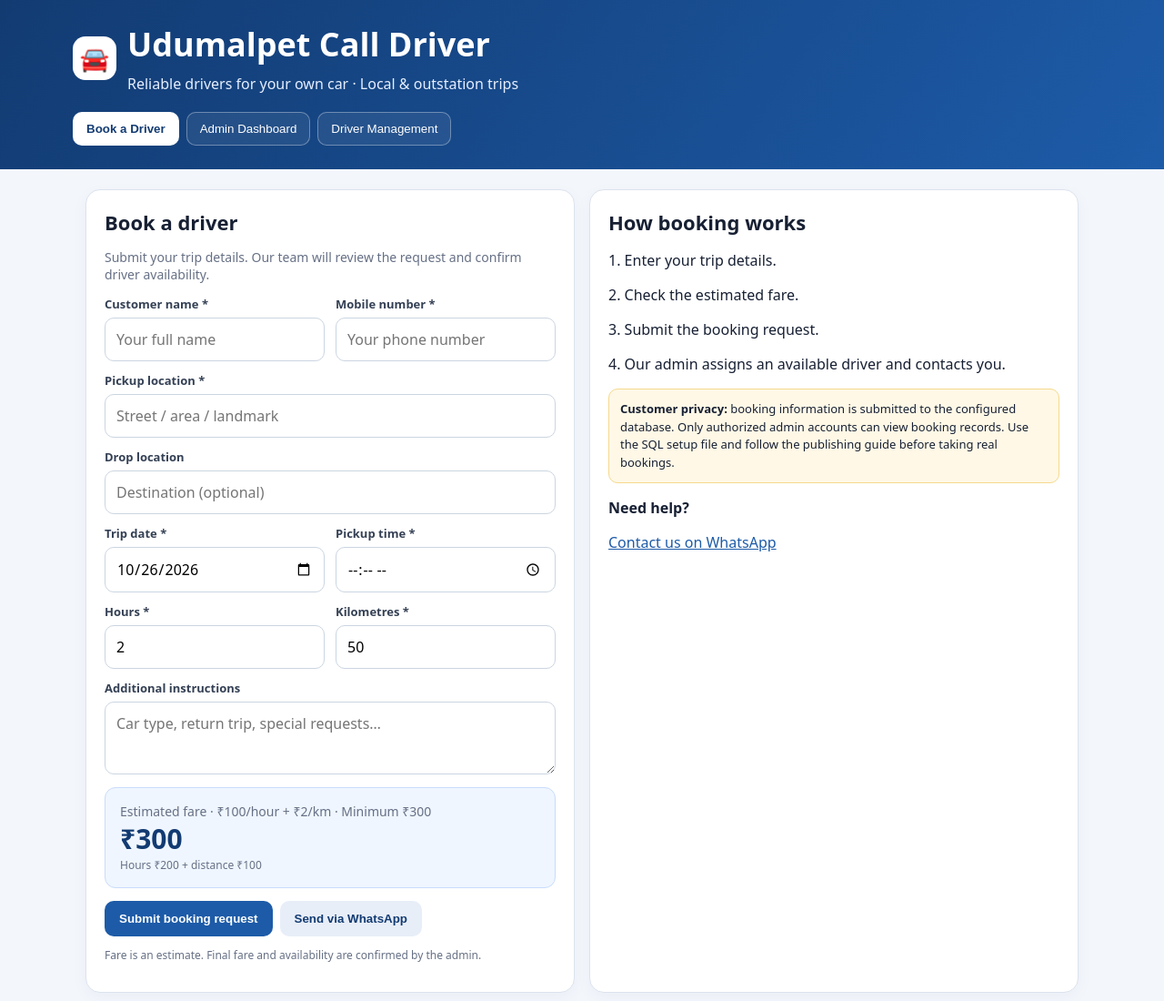
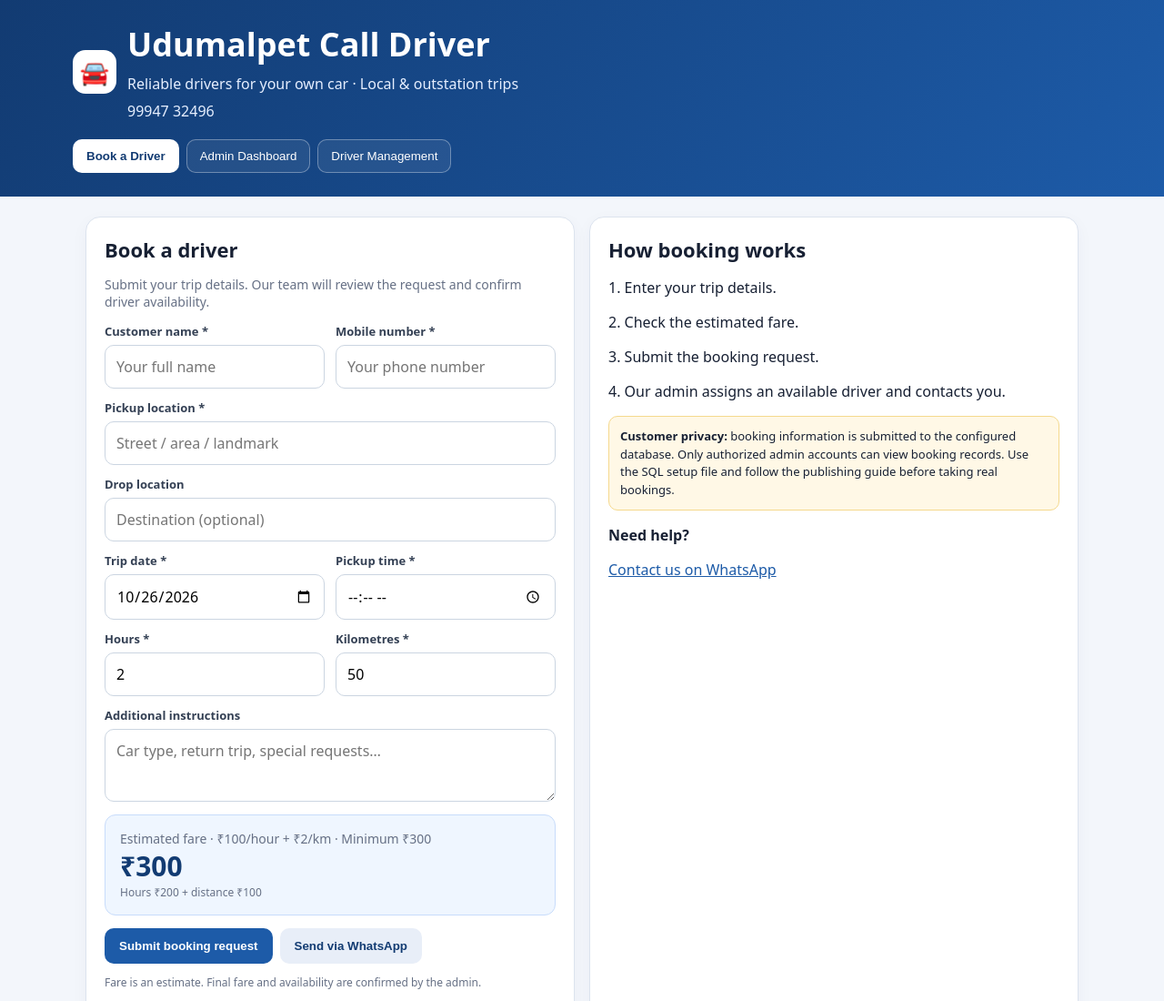
Before and after one commit to UDC126/booking, a plain HTML site: page index.html in a window 1280 px wide. Shown: the top 1100 px of the page at 91% size. Drawn offline with nearby package versions, Linux system fonts and the light colour scheme.

Commit message:
Update index.html

```diff
--- a/index.html
+++ b/index.html
@@ -10,7 +10,7 @@
 </head>
 <body>
 <header><div class="wrap">
- <div class="brand"><div class="logo">🚘</div><div><h1>Udumalpet Call Driver</h1><p>Reliable drivers for your own car · Local & outstation trips</p></div></div>
+ <div class="brand"><div class="logo">🚘</div><div><h1>Udumalpet Call Driver</h1><p>Reliable drivers for your own car · Local & outstation trips</p><p>99947 32496</p></div></div>
  <div class="nav"><button class="active" data-tab="book">Book a Driver</button><button data-tab="admin">Admin Dashboard</button><button data-tab="drivers">Driver Management</button></div>
 </div></header>
 <main>
```
